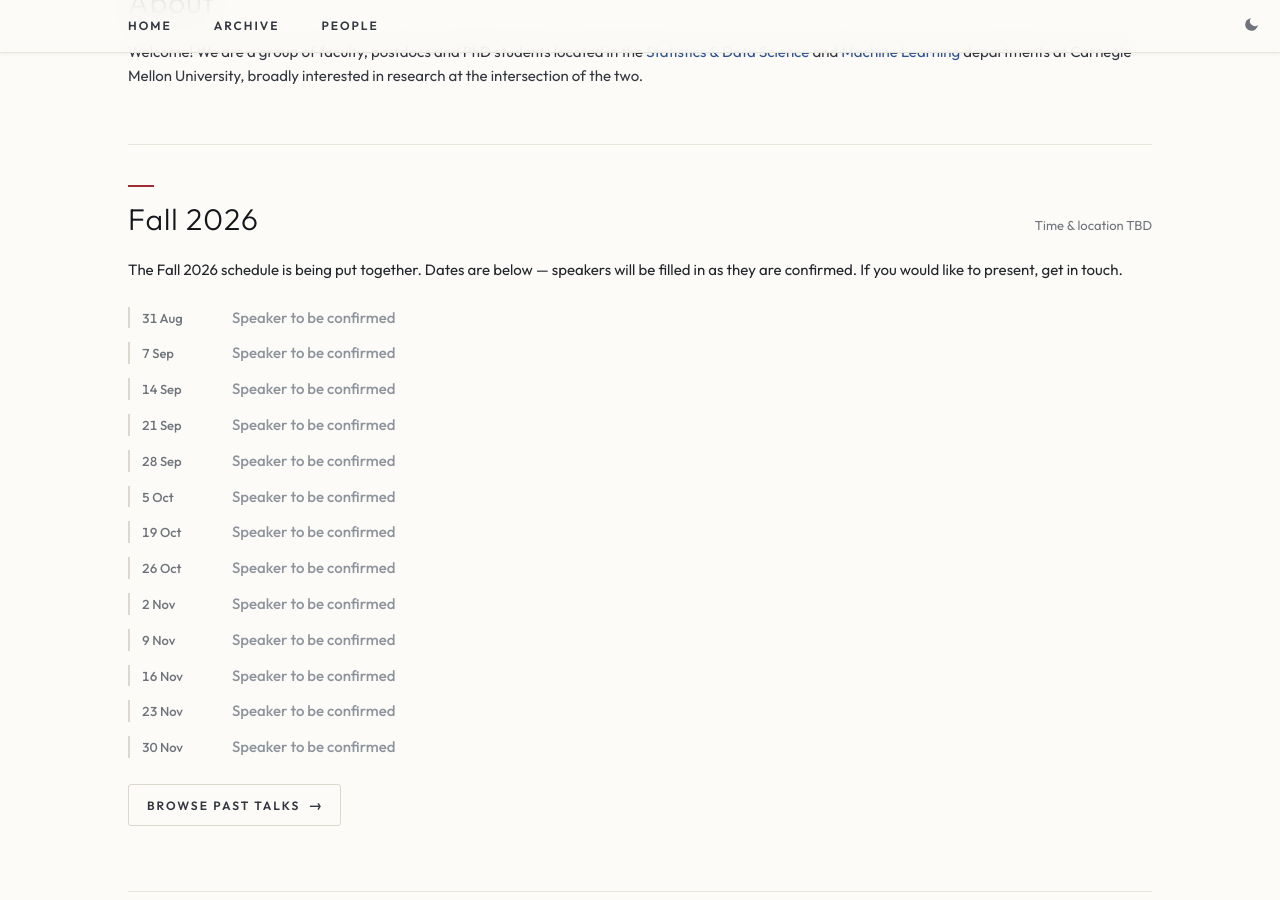
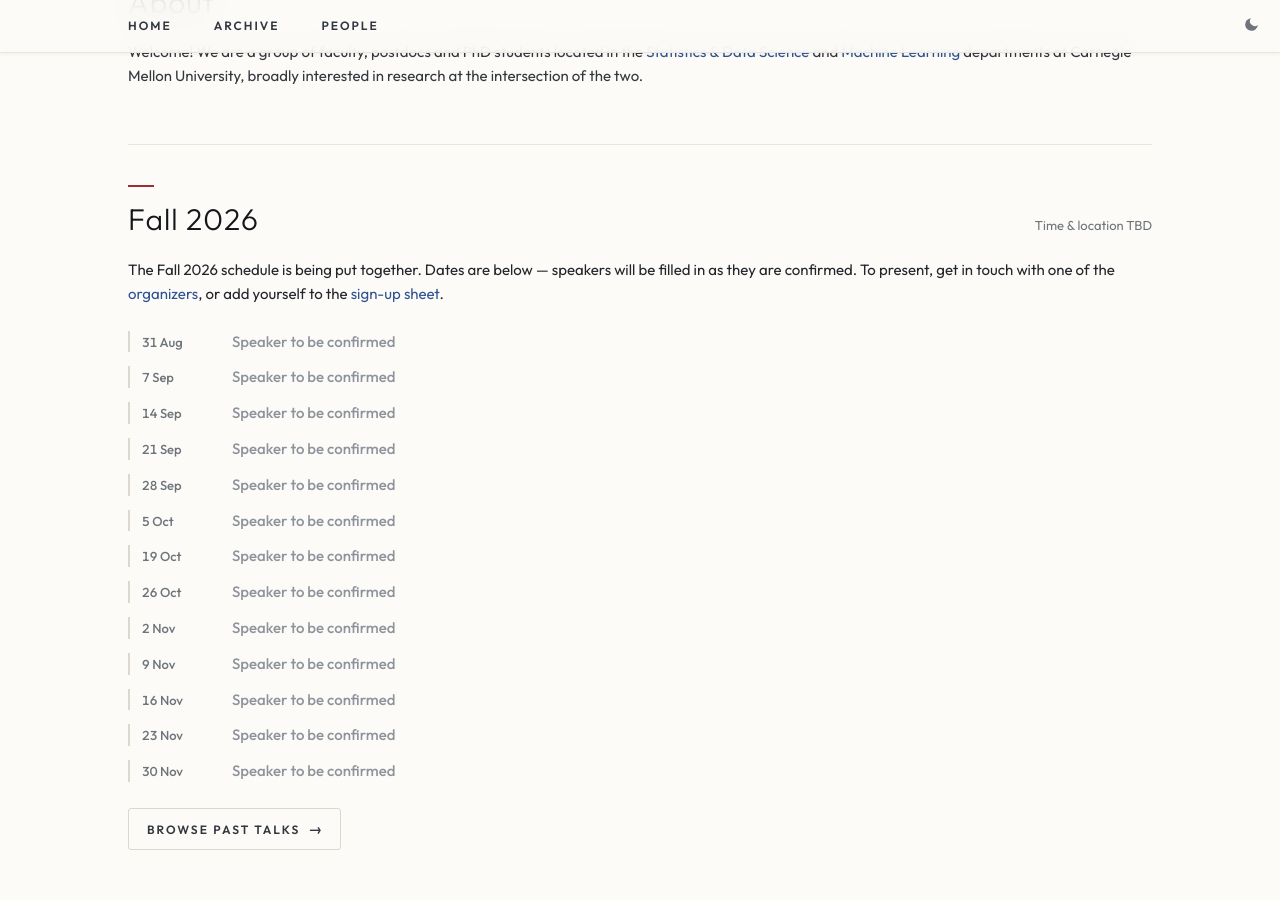
Before and after one commit to StatML-Reading-Group/StatML-Reading-Group.github.io, a Jekyll site: the page built from index.html, in a window 1280 px wide and 900 px high, scrolled down 345 px. Built offline with Jekyll 4.4.1, drawn with Linux system fonts in a browser that asks for light colours.

Commit message:
Offer both ways to volunteer for a Fall 2026 slot
Get in touch with an organizer, or sign up in the schedule sheet directly.

```diff
--- a/index.html
+++ b/index.html
@@ -64,8 +64,10 @@ title: Home
   {%- if scheduled == 0 -%}
     <p class="prose">
       The {{ term.name }} schedule is being put together. Dates are below &mdash;
-      speakers will be filled in as they are confirmed. If you would like to
-      present, get in touch.
+      speakers will be filled in as they are confirmed. To present, get in touch
+      with one of the <a class="text-link" href="#organizers">organizers</a>, or
+      add yourself to the
+      <a class="text-link" href="https://docs.google.com/spreadsheets/d/10-lexYyn9TEy9R5KZHv3qLNAfGO8ubRVTSQoEfqj05s/edit?gid=0#gid=0" target="_blank" rel="noopener">sign-up sheet</a>.
     </p>
   {%- endif -%}
 
```
